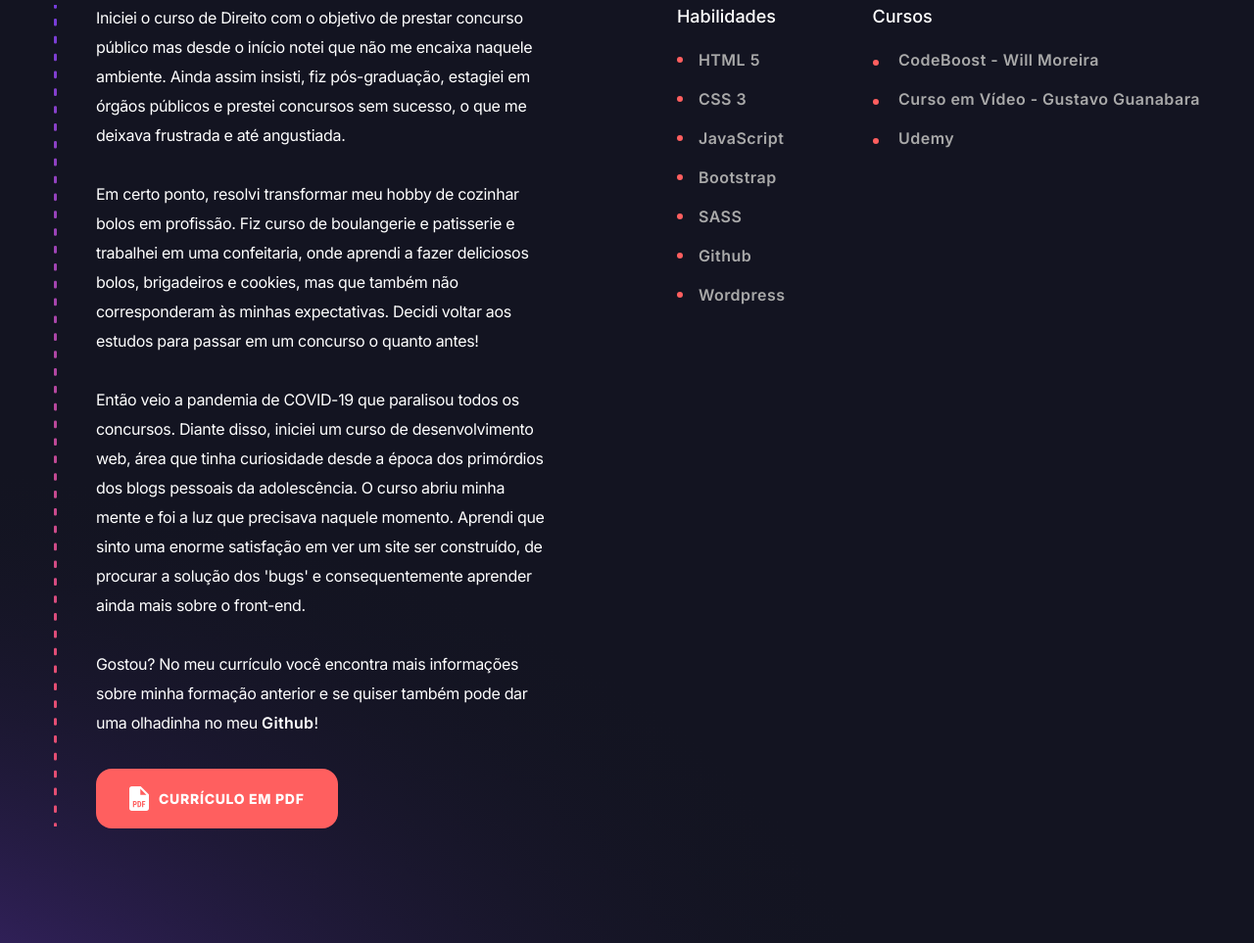
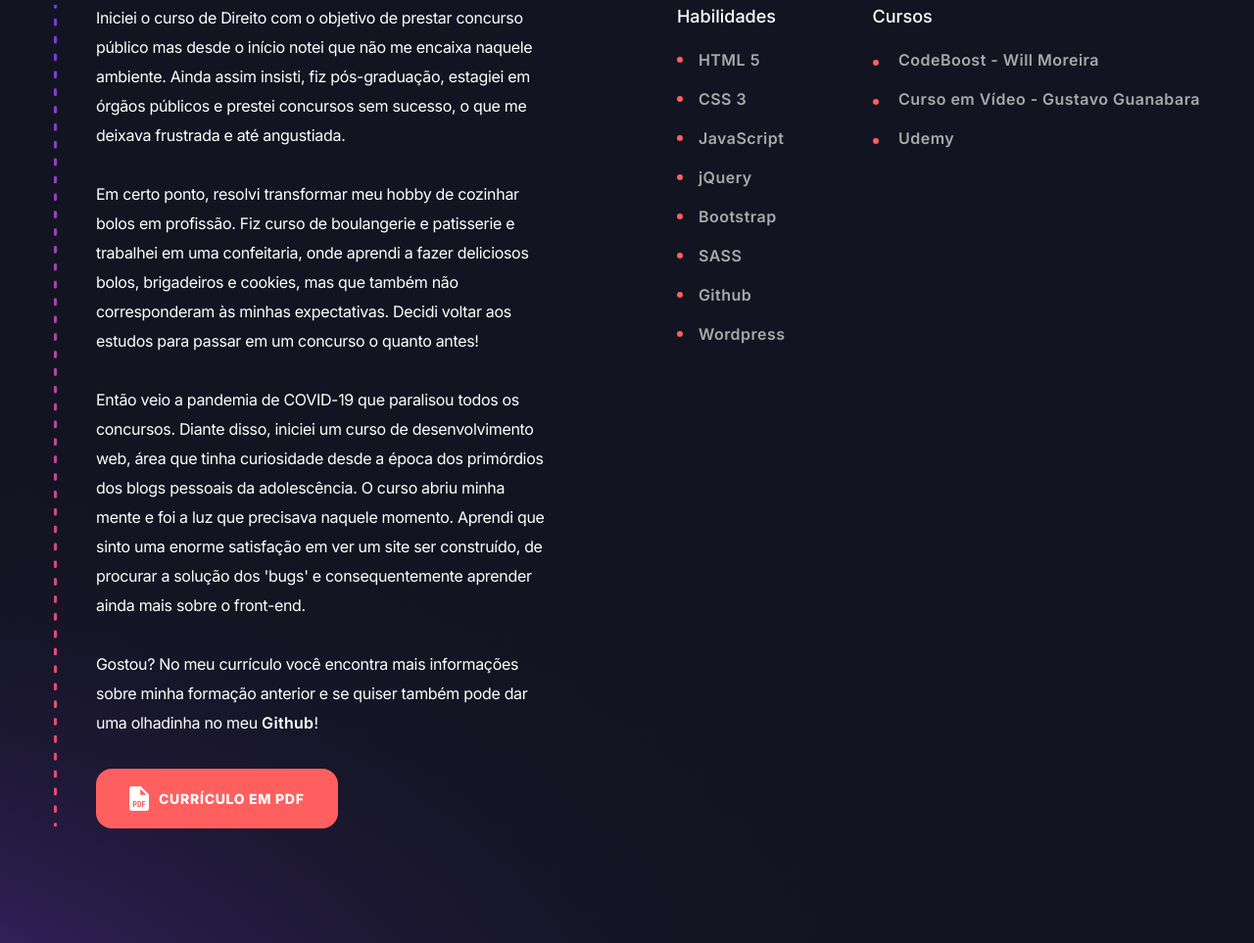
Before and after one commit to cindyhanae/cindy-hanae, a plain HTML site: page index.html in a window 1280 px wide. Shown: the part 1329-2292 px from the top of the page at 98% size. Drawn offline with nearby package versions, Linux system fonts and the light colour scheme.

Commit message:
update habilidades

```diff
--- a/index.html
+++ b/index.html
@@ -159,6 +159,10 @@
                                     <li>
                                         <img src="./assets/dot-bg.svg" alt="Ponto grande">
                                         <span>JavaScript</span>
+                                    </li>
+                                    <li>
+                                        <img src="./assets/dot-bg.svg" alt="Ponto grande">
+                                        <span>jQuery</span>
                                     </li>
                                     <li>
                                         <img src="./assets/dot-bg.svg" alt="Ponto grande">
```
